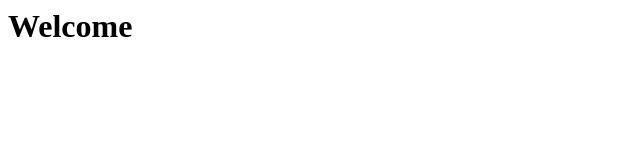
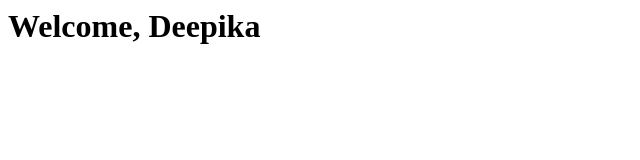
Before and after one commit to mansi-techindustan/gitsample, a plain HTML site: page index.html in a window 1280 px wide. Shown: the whole page, without its empty margins (0-640 px from the left). Drawn offline with Linux system fonts and the light colour scheme.

Commit message:
added deepika

```diff
--- a/index.html
+++ b/index.html
@@ -4,6 +4,6 @@
 <title>Hello</title>
 </head>
 <body>
-<h1>Welcome</h1>
+<h1>Welcome, Deepika</h1>
 </body>
 </html>
```
